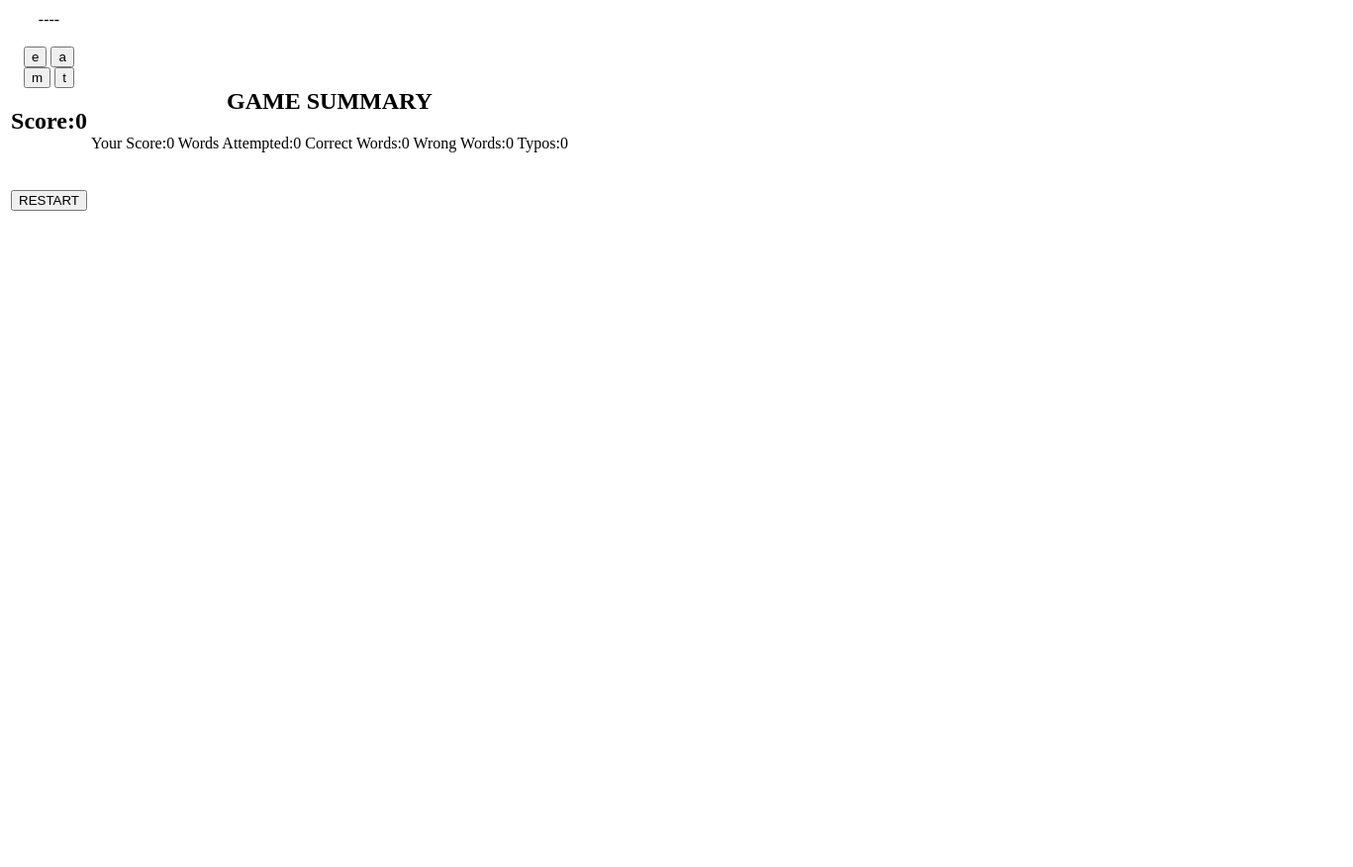
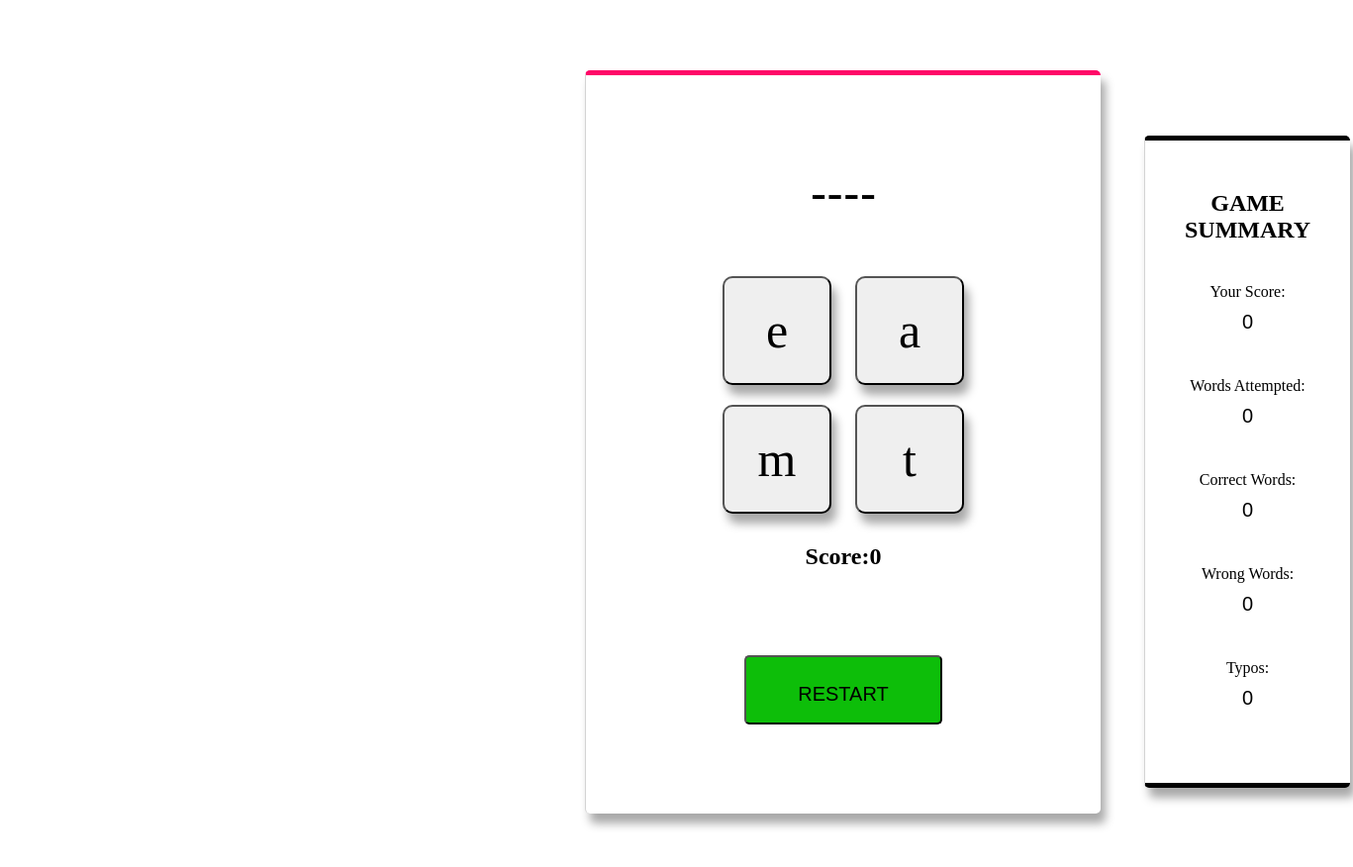
Before and after one commit to Salman-Shaik/WordRush, a plain HTML site: page src/main.html in a window 1280 px wide. Shown: the whole page at 99% size, 1367 px wide, since content can reach past the window. Before the commit the page ends 800 px from the top, so only its background shows below. Drawn offline with Linux system fonts and the light colour scheme; the site is published under a folder, as on GitHub Pages, so addresses that start at the root find nothing.

Commit message:
updated files

```diff
--- a/main.html
+++ b/src/main.html
@@ -3,8 +3,8 @@
 
 <head>
   <meta charset="utf-8">
-  <link rel="stylesheet" href="/css/master.css">
-  <link rel="shortcut icon" type="image/x-icon" href="image/favicon.ico" />
+  <link rel="stylesheet" href="../css/master.css">
+  <link rel="shortcut icon" type="image/x-icon" href="../images/favicon.ico" />
   <script src="wordrush.js" type="text/javascript">
   </script>
   <title>GAME STARTED</title>
```
Also changed, not shown: index.html (+1 -1 lines), src/game.js (renamed from game.js), src/round.js (renamed from round.js), src/wordrush.js (renamed from wordrush.js).
